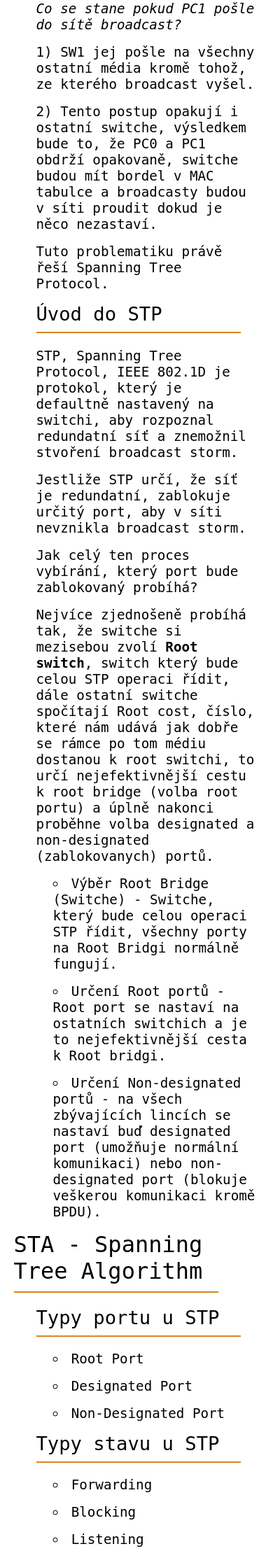
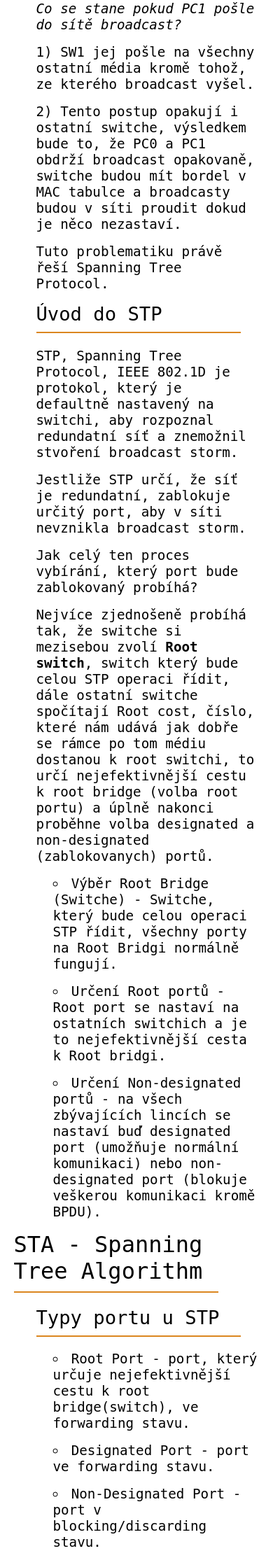
Before and after one commit to wirklicher/Netz, a Python web app: template app/templates/stp.html in a window 390 px wide. Shown: the part 1488-3714 px from the top of the page at 70% size. Run offline with Jinja, Linux system fonts and the light colour scheme; the template is opened without the code that fills it, so the values that code supplies are empty.

Commit message:
oprava dodatečných chyb

```diff
--- a/app/static/quest.js
+++ b/app/static/quest.js
@@ -93,7 +93,7 @@ if (name_of_page == 'stp'){
         answer: 3,
     },
     {
-        question: "Jaký je hlavní rozdíl mezi RSTP a IEE 802.1d?",
+        question: "Jaký je hlavní rozdíl mezi RSTP a IEEE 802.1d?",
         choice1: "RSTP se snaží co nejvíce zkrátit proces přepnutí z discarding stavu do forwarding stavu.",
         choice2: "RSTP umožňuje každé VLAN udělat svoji STP topologii.",
         choice3: "IEE 802.1d nazývá věci jinak než RSTP.",
@@ -110,7 +110,7 @@ if (name_of_page == 'stp'){
     },
     {
         question: "Jaký etherchannel protokol nenajdete na Juniper switchi?",
-        choice1: "arp",
+        choice1: "ARP",
         choice2: "PAgP",
         choice3: "LACP",
         choice4: "static",
--- a/app/static/styles/scriptos.scss
+++ b/app/static/styles/scriptos.scss
@@ -399,4 +399,5 @@ input:checked:after {
 
 
 
+
 }
--- a/app/static/styles/template.css
+++ b/app/static/styles/template.css
@@ -225,7 +225,7 @@ pre {
 }
 
 #questionText {
-  font-weight: 300;
+  font-weight: 700;
 }
 
 #questionNo {
@@ -436,4 +436,29 @@ pre {
 
 .overflowTable {
   overflow-x: auto;
+}
+
+@media only screen and (max-width: 1150px) {
+  #questionText {
+    font-size: 1.1rem;
+    font-weight: 700;
+  }
+  .choice_que {
+    font-size: 1rem;
+  }
+  .answers {
+    font-size: 1rem;
+  }
+}
+@media only screen and (max-width: 750px) {
+  #questionText {
+    font-size: 0.9rem;
+    font-weight: 700;
+  }
+  .choice_que {
+    font-size: 0.75rem;
+  }
+  .answers {
+    font-size: 0.75rem;
+  }
 }/*# sourceMappingURL=template.css.map */
--- a/app/static/styles/template.scss
+++ b/app/static/styles/template.scss
@@ -250,7 +250,7 @@ pre {
 }
 
 #questionText {
-    font-weight: 300;
+    font-weight: 700;
 }
 
 #questionNo {
@@ -468,3 +468,30 @@ pre {
 .overflowTable {
     overflow-x: auto;
 }
+
+
+@media only screen and (max-width: 1150px) {
+    #questionText {
+        font-size: 1.1rem;
+        font-weight: 700;
+    }
+    .choice_que {
+        font-size: 1rem;
+    }
+
+    .answers {
+        font-size: 1rem;
+    }
+}
+@media only screen and (max-width: 750px) {
+    #questionText {
+        font-size: .9rem;
+        font-weight: 700;
+    }
+    .choice_que {
+        font-size: .75rem;
+    }
+    .answers {
+        font-size: .75rem;
+    }
+}
--- a/app/templates/stp.html
+++ b/app/templates/stp.html
@@ -22,14 +22,14 @@
             <div class="height_spacer"></div>
             <p>Předtím než si vysvětlíme STP a jeho funkci, je třeba si vysvětlit pojem "Broadcast storm".</p>
             <p>Broadcast storm je stav, kdy je za krátkou dobu v síti přítomno neuvěřitelně moc broadcast paketů.</p>
-            <p>Nejlepé si vznik této situace vysvětlíme na ilustraci.</p>
+            <p>Nejlépe si vznik této situace vysvětlíme na ilustraci.</p>
             <img src="../static/styles/images/STP/Broadcast_storm.png" alt="BroadcastStorm" class="configImage">
             <p>Při tvorbě sítě bychom měli respektovat určitá nepsaná pravidla, jedno z nich je, aby síť byla <a href="https://www.sprava-site.eu/redundance/">redundatní</a>.</p>
             <p>Lze jasně vidět, že síť v obrázku toto nepsané pravidlo splňuje, jinými slovy, pokud selže Fa0/2 (SW1), rámec od PC1 k PC0 se dostane i tak.</p>
-            <p>V této síti a každé jiné, která respektuje toto pravidlo, nastává ale velký problém, který souvisí se zpracováním broadcastu na switchi</p>
+            <p>V této síti a každé jiné, která respektuje toto pravidlo, nastává ale velký problém, který souvisí se zpracováním broadcastu na switchi.</p>
             <p><i>Co se stane pokud PC1 pošle do sítě broadcast?</i></p>
             <p>1) SW1 jej pošle na všechny ostatní média kromě tohož, ze kterého broadcast vyšel.</p>
-            <p>2) Tento postup opakují i ostatní switche, výsledkem bude to, že PC0 a PC1 obdrží opakovaně, switche budou mít bordel v MAC tabulce a broadcasty budou v síti proudit dokud je něco nezastaví.</p>
+            <p>2) Tento postup opakují i ostatní switche, výsledkem bude to, že PC0 a PC1 obdrží broadcast opakovaně, switche budou mít bordel v MAC tabulce a broadcasty budou v síti proudit dokud je něco nezastaví.</p>
             <p>Tuto problematiku právě řeší Spanning Tree Protocol.</p>
         </section>
         <section id="UvodSTP" class="subSection">
@@ -56,22 +56,15 @@
             <div id="templateline2"></div>
             <div class="height_spacer"></div>
             <ul>
-                <li class="req">Root Port</li>
-                <li class="req">Designated Port</li>
-                <li class="req">Non-Designated Port</li>
+                <li class="req">Root Port - port, který určuje nejefektivnější cestu k root bridge(switch), ve forwarding stavu.</li>
+                <li class="req">Designated Port - port ve forwarding stavu.</li>
+                <li class="req">Non-Designated Port - port v blocking/discarding stavu.</li>
             </ul>
         </section>
         <section id="Typystavu" class="subSection">
             <h4>Typy stavu u STP</h4>
             <div id="templateline2"></div>
             <div class="height_spacer"></div>
-            <ul>
-                <li class="req">Forwarding</li>
-                <li class="req">Blocking</li>
-                <li class="req">Listening</li>
-                <li class="req">Learning</li>
-                <li class="req">Disabled</li>
-            </ul>
             <div class="overflowTable">
                 <table>
                     <tr>
@@ -122,10 +115,10 @@
         </section>
         <div class="height_spacer"></div>
         <section id="RootBridge" class="subSection">
-            <h4>Výběr Root Bridge</h4>
+            <h4>Výběr Root Bridge/Switch</h4>
             <div id="templateline2"></div>
             <div class="height_spacer"></div>
-            <p>Když poprvé spustíme switche všechny se považují za Root Bridge.</p>
+            <p>Když poprvé spustíme switche všechny se považují za Root Bridge (Root Bridge a Root Switch jsou v tomto případě použity jako synonyma).</p>
             <p>Poté co si mezi sebou switche vymění tzv. BPDU (Bridge Protocol Data Unit) se z jednoho z nich stane Root Bridge, což z něho dělá switch, který může vytvářet BPDU.</p>
             <p>BPDU obsahuje Bridge ID, číslo, podle něho se určuje Root Bridge.</p>
             <p>Aby toho nebylo málo tak Bridge ID se skládá v 802.1D z <b>Bridge Priority</b> a <b>MAC Adresy</b>.</p>
@@ -157,7 +150,7 @@
             <div id="templateline2"></div>
             <div class="height_spacer"></div>
             <p>Teď když už máme určený root bridge, je třeba určit root porty.</p>
-            <p>Root porty se určují pomocí <b>root cost</b>, číslo, které udává efektivitu cesty k root bridgi.</p>
+            <p>Root porty se určují pomocí <b>root cost</b>, číslo, které udává efektivitu cesty k root bridge (switch).</p>
             <p>Root cost se určuje pomocí bandwidth, čím vyšší bandwidth tím nižší číslo, tím vyšší šance, že se port stane RP.</p>
             <div class="overflowTable">
                 <table>
@@ -193,8 +186,8 @@
             <h4>Určení Non-Designated Portu</h4>
             <div id="templateline2"></div>
             <div class="height_spacer"></div>
-            <p>Je pravidlem, že na každém linku (collision domain) je jeden port Designated a ten druhý Non-Designated.</p>
-            <p>Designated portem se stane ten port, jehož root cost je nižší než port toho druhého switche.</p>
+            <p>Je pravidlem, že v každé zbývající collision domain je jeden port Designated a ten druhý Non-Designated.</p>
+            <p>Designated portem se stane ten port, jehož switch má menší root cost.</p>
             <p>Když root cost bude na obou switchích v rámci jednoho linku stejný designated portem se stane ten port, který bude mít nejnižší Bridge ID.</p>
             <section id="ex" class="subSection">
                 <h5>Příklad 1</h5>
@@ -222,7 +215,7 @@
                 <p>Root porty jsou už obtížnější, co se týče vztahu SW3-SW1 tam je jasné, že RP se stane G0/1 na SW1 (Root cost je 4).</p>
                 <p>U vztahu SW3-SW1 je nutné si dát pozor na bandwidth linků, protože G0/2 má RC. 4 a Fa0/1 má RC. 19, protože je Fast Ethernet (100mbit).</p>
                 <p>U Switche 0 se stane díky RC. Root portem G0/1, to z G0/1 na SW2 dělá designated port.</p>
-                <p>Co se týče posledního vztahu mezi SW0 a SW1, tak RC přes Fa0/1 a Fa0/24 na SW0 je 23, RC na SW1 je 4, proto jsou jako <b>designated porty</b> vybrány Fa0/1 a Fa0/23 na SW1 a Fa0/1 s Fa0/24 jsou <b>Non-Designated</b>.</p>
+                <p>Co se týče posledního vztahu mezi SW0 a SW1, tak celková RC na SW0 je 8(4 za G0/1 a 4 za G0/2), RC na SW1 je 4, proto jsou jako <b>designated porty</b> vybrány Fa0/1 a Fa0/23 na SW1 a Fa0/1 s Fa0/24 jsou <b>Non-Designated</b>.</p>
             </section>
         </section>
         <section id="Timers" class="subSection">
@@ -302,9 +295,9 @@
             <h4 id="problematika">PVST & PVST+</h4>
             <div id="templateline2"></div>
             <div class="height_spacer"></div>
-            <p>PVST & PVST+ jsou Cisco-propietary protokoly které do STP přidávají VLANy - každá VLAN může mít svoji vlastní STP topologii, tzn. že v jedné VLAN může port fungovat a v druhé nemusí.</p>
+            <p>PVST & PVST+ jsou Cisco-proprietary protokoly, které do STP přidávají VLANy - každá VLAN může mít svoji vlastní STP topologii, tzn. že v jedné VLAN může port fungovat a v druhé nemusí.</p>
             <p>S PVST, (Per-VLAN Spanning Tree) se dnes již málo kdy setkáte, podporuje jen ISL trunking formát.</p>
-            <p>PVST+ již podporuje užívaný dot1q trunking formát</p>
+            <p>PVST+ již podporuje užívaný dot1q trunking formát.</p>
             <p>S VLANy nám přibyl do BPDU další důležitý faktor - <b>Extended System ID</b>, ten tvoří výslednou Bridge Priority, která je součtem klasicky nastavné BP. a VLAN ID - tj. při užití VLAN 1 je výslednou BP. 32769. </p>
         </section>
         <section id="mstp" class="subSection">
@@ -319,7 +312,7 @@
             <h4 id="problematika">RSTP - 802.1w</h4>
             <div id="templateline2"></div>
             <div class="height_spacer"></div>
-            <p>RSTP protokoly jsou vylepšenou verzí 802.1D. Cílem RSTP je zeefektivnit (např. zrychlit přesun zablokovaného portu do forwarding stavu, který v 802.D trvá 30s.) a přiblížit STP protokol moderní době (802.1D se používalo v 90 letech 20.st.)</p>
+            <p>RSTP protokoly jsou vylepšenou verzí 802.1D. Cílem RSTP je zeefektivnit (např. zrychlit přesun zablokovaného portu do forwarding stavu, který v 802.D trvá 30s.) a přiblížit STP protokol moderní době (802.1D se používalo v 90 letech 20.st.).</p>
             <p>Co se týče hlavních principů tak ty zůstaly nezměněny - určuje se Root Bridge, Root Port a Designated port.</p>
             <p>Změna je u root cost, která je byla upravená, což přineslo lepší zapamatovatelnost a přizpůsobitelnost novějším technologiím.</p>
             <section id="rootcost" class="subSection">
@@ -372,7 +365,7 @@
                 <h5 id="problematika">Změna stavů portů</h5>
                 <div id="templateline2"></div>
                 <div class="height_spacer"></div>
-                <p>Změnu najdeme také u stavů portů, kde nám mizí <b>learning, disabled a blocking</b> stavy a jsou přesunuty pod 1 společný - Discarding port.</p>
+                <p>Změnu najdeme také u stavů portů, kde nám mizí <b>listening, disabled a blocking</b> stavy a jsou přesunuty pod 1 společný - Discarding port.</p>
                 <p>Ten má stejnou funkcionalitu jako blocking stav u STP.</p>
             </section>
             <p>Další změnou je rozložení Non-designated portu na 2:</p>
@@ -382,14 +375,13 @@
                 <div class="height_spacer"></div>
                 <p>Standardně je Alternate port v discarding stavu.</p>
                 <p>Je brán ale jako náhradník, pokud by se s forwarding portem něco stalo.</p>
-                <p>Funguje backbonefast.</p>
             </section>
             <section id="Backupport" class="subSection">
                 <h5 id="problematika">Backup port</h5>
                 <div id="templateline2"></div>
                 <div class="height_spacer"></div>
-                <p>Záložní port, pakliže se něco stane s designated portem.</p>
-                <p>Backup port vzniká pakliže chceme udělat propojení switch-hub-switch.</p>
+                <p>Záložní port, když se něco stane s designated portem.</p>
+                <p>Backup port vzniká, pakliže chceme udělat propojení switch-hub-switch.</p>
                 <p>Funguje v half-duplex módu.</p>
                 <p>S backup portem se dnes již moc nesetkáte.</p>
             </section>
@@ -448,12 +440,12 @@
             <div class="height_spacer"></div>
             <p>Pokud switch využívá Etherchannel, rozhoduje se, kterým skutečným portem specifický rámec vyšle.</p>
             <p>Toto switch řeší pomocí metod, které určují podle jakého faktoru se switch rozhoduje.</p>
-            <p>Všechny tyto metody mají za následek to, že všechny zprávy pocházející ze stejné aplikace budou přenášeny přes jeden skutečný port --> to má za následek to, že switch nepřehází pořadí jednolivých zpráv.</p>
+            <p>Všechny tyto metody mají za následek to, že všechny zprávy pocházející ze stejné aplikace budou přenášeny přes jeden skutečný port --> výsledkem je to, že dalšímu zařízení nepřijdou data nesezařená.</p>
             <p>Seznam metod:</p>
             <ul>
-                <li class="req">src-mac</li>
+                <li class="req">src-mac --> všechny rámce z daného zařízení budou přenášeny přes jeden a ten samý fyzický link.</li>
                 <li class="req">dst-mac</li>
-                <li class="req">src-dst-mac --> dělá se XOR src a dst mac</li>
+                <li class="req">src-dst-mac --> dělá se XOR src a dst mac, všechny rámce z daného zařízení do určitého cíle budou přenášeny přes jeden a ten samý fyzický link.</li>
                 <li class="req">src-ip</li>
                 <li class="req">dst-ip</li>
                 <li class="req">src-dst-ip --> dělá se XOR src a dst mac</li>
@@ -477,7 +469,7 @@
                 <li class="req">Stejný duplex mód</li>
                 <li class="req">Linky jsou ve stejné VLAN</li>
                 <li class="req">Etherchannel konfigurace musí být shodná na obou zařízeních</li>
-                <li class="req">Linky musí mít shodnou nastevenou rychlost</li>
+                <li class="req">Linky musí mít shodnou nastevenou bandwidth</li>
             </ul>
         </section>
         <section id="PAgP" class="subSection">
@@ -508,8 +500,8 @@
                 <div class="height_spacer"></div>
                 <p>LACP se stejně jako PAgP nastavuje pomocí 2 módů - </p>
                 <ul>
-                    <li class="req"><b>active</b> - mód, který vytváří LACP bezpodmínečně</li>
-                    <li class="req"><b>passive</b> - mód, který vytváří LACP, pouze pokud dostane LACP rámec</li>
+                    <li class="req"><b>active</b> - mód, který vytváří LACP bezpodmínečně.</li>
+                    <li class="req"><b>passive</b> - mód, který vytváří LACP, pouze pokud dostane LACP rámec.</li>
                 </ul>
                 <pre>switch(config-if-range)#channel-group {1-6} mode {active|passive}</pre>
             </section>
@@ -520,7 +512,7 @@
             <div class="height_spacer"></div>
             <p>Poslední možností nastavení Ethechannelu je statické.</p>
             <p>Toto se nedoporučuje.</p>
-            <p>Nastavuje se pomocí slovíčk <b>on</b>.</p>
+            <p>Nastavuje se pomocí slovíčka <b>on</b>.</p>
             <pre>switch(config-if-range)#channel-group {1-6} mode on</pre>
         </section>
         <p>K procvičení etherchannelu je k dispozici <a href="../Labs/STP/Etherchannel.pka">lab</a>.</p>
@@ -594,6 +586,7 @@
 
                 </table>
             </div>
+            <p>Konfiguraci si můžeš procvičit <a href="../Labs/STP/STP.pka">zde</a>.</p>
     </section>
     <div class="height_spacer"></div>
     <section id="zaver">
@@ -601,11 +594,10 @@
         <div id="templateline2"></div>
         <div class="height_spacer"></div>
         <p>STP protokoly chrání síť před vznikem broadcast storms, které síť mohou velmi poškodit.</p>
-        <p>STP ochraňuje síť tak, že blokuje určité porty, které určí pomocí STA.</p>
+        <p>Přičemž ochraňuje síť tak, že blokuje určité porty, které určí pomocí <a href="#STA">STA</a>.</p>
         <p>Průběh STA: zvolí se root bridge (switch), následně proběhne volba root portů a poté se určí designated a non-designated (blokovaných) portů.</p>
         <p>V současnosti se používají rapid-pvst a mstp, které dokáží oproti standardní verzi operovat s VLAN a zkracují čas potřebný k přepnutí discarding linku na forwarding.</p>
-        <p>Etherchannel pak odpovídá na problematiku STP, který v případě vícero linků mezi 2 switchi nechá fungovat pouze jeden, tím, že až z 8 linků vytvoří jeden virtuální.</p>
-        <p>Etherchannel lze nastavit a spravovat buď staticky a nebo pomocí dynamických protokolů - PAgP a LACP.</p>
+        <p>Etherchannel pak odpovídá na problematiku STP, který v případě vícero linků mezi 2 switchi nechá fungovat pouze jeden, tím, že až z 8 linků vytvoří jeden virtuální, přičemž se vytváří staticky nebo pomocí dynamických protokolů - LACP a PAgP.</p>
     </section>
     <div class="height_spacer"></div>
     <h3 style="text-align: center;">Chcete si latku procvičit?</h3>
```
Also changed, not shown: 1 other file.
